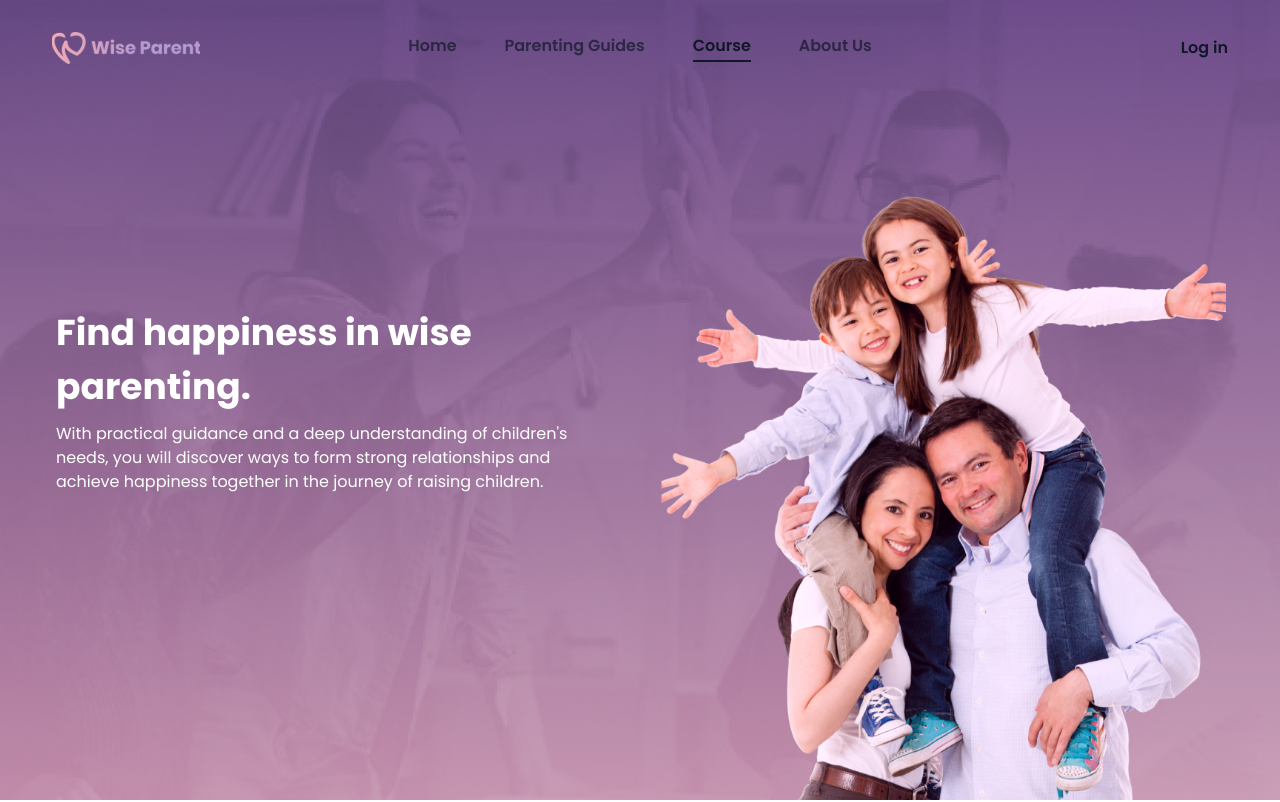
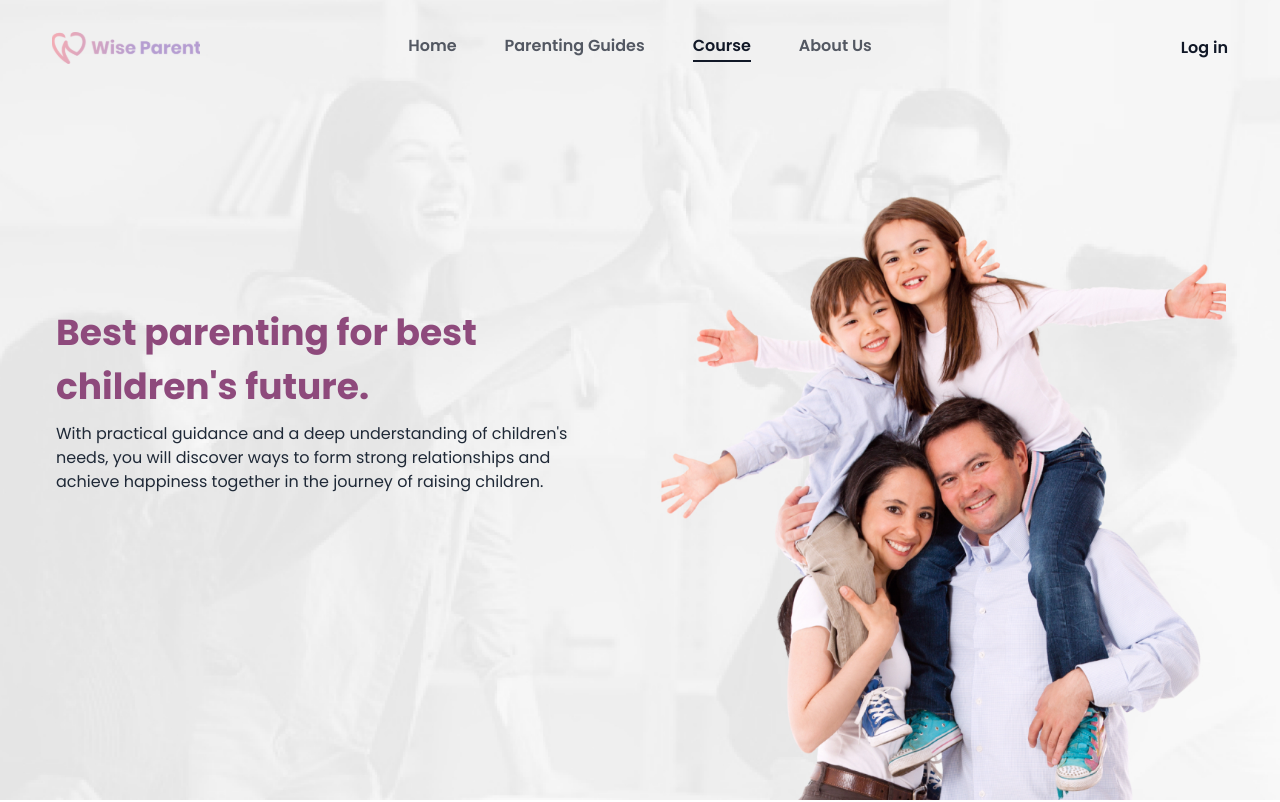
Before and after one commit to hoshiirui/wise-parent-fe, a React (Vite) app: page /course in a window 1280 px wide. Shown: the top 802 px of the page. Built offline with nearby package versions, Linux system fonts and the light colour scheme.

Commit message:
course v2

```diff
--- a/src/main.tsx
+++ b/src/main.tsx
@@ -9,6 +9,7 @@ import Register from "./pages/Register.tsx";
 import ArticleDetails from "./pages/ArticleDetails.tsx";
 import AboutUs from "./pages/AboutUs.tsx";
 import Courses from "./pages/Courses.tsx";
+import CourseDetails from "./pages/CourseDetails.tsx";
 
 ReactDOM.createRoot(document.getElementById("root")!).render(
   <React.StrictMode>
@@ -21,6 +22,7 @@ ReactDOM.createRoot(document.getElementById("root")!).render(
         <Route path="/about" element={<AboutUs />} />
         <Route path="/course" element={<Courses />} />
         <Route path="/parenting/article/:slug" element={<ArticleDetails />} />
+        <Route path="/course/:slug" element={<CourseDetails />} />
       </Routes>
     </BrowserRouter>
   </React.StrictMode>
--- /dev/null
+++ b/src/pages/CourseDetails.tsx
@@ -0,0 +1,12 @@
+import React from "react";
+import Navbar from "../components/Navbar/Navbar";
+
+const CourseDetails = () => {
+  return (
+    <>
+      <Navbar theme="light" selected="krisbu" />
+    </>
+  );
+};
+
+export default CourseDetails;
--- a/src/pages/Courses.tsx
+++ b/src/pages/Courses.tsx
@@ -57,16 +57,17 @@ const Courses = () => {
       <div className="relative h-screen">
         <img
           className="absolute top-0 left-0 w-full h-full object-cover"
-          src={`/img/hero-default-1.jpg`}
+          src={`/img/hero-default-2.jpg`}
           alt="Wise Parent Hero"
         />
         <div className="absolute top-0 left-0 w-full h-full bg-cover bg-center flex items-center justify-center">
           <div className="container">
             <div className="flex flex-col gap-2 text-left mx-auto max-w-7xl px-6 lg:px-8">
-              <p className="text-4xl font-bold leading-[150%] text-white">
-                Find happiness in wise <br /> parenting.
+              <p className="text-4xl font-bold leading-[150%] text-primary700">
+                Best parenting for best
+                <br /> children's future.
               </p>
-              <p className="text-white max-w-lg">
+              <p className="text-gray-800 max-w-lg">
                 With practical guidance and a deep understanding of children's
                 needs, you will discover ways to form strong relationships and
                 achieve happiness together in the journey of raising children.
```
Also changed, not shown: public/img/hero-default-2.jpg (added).
